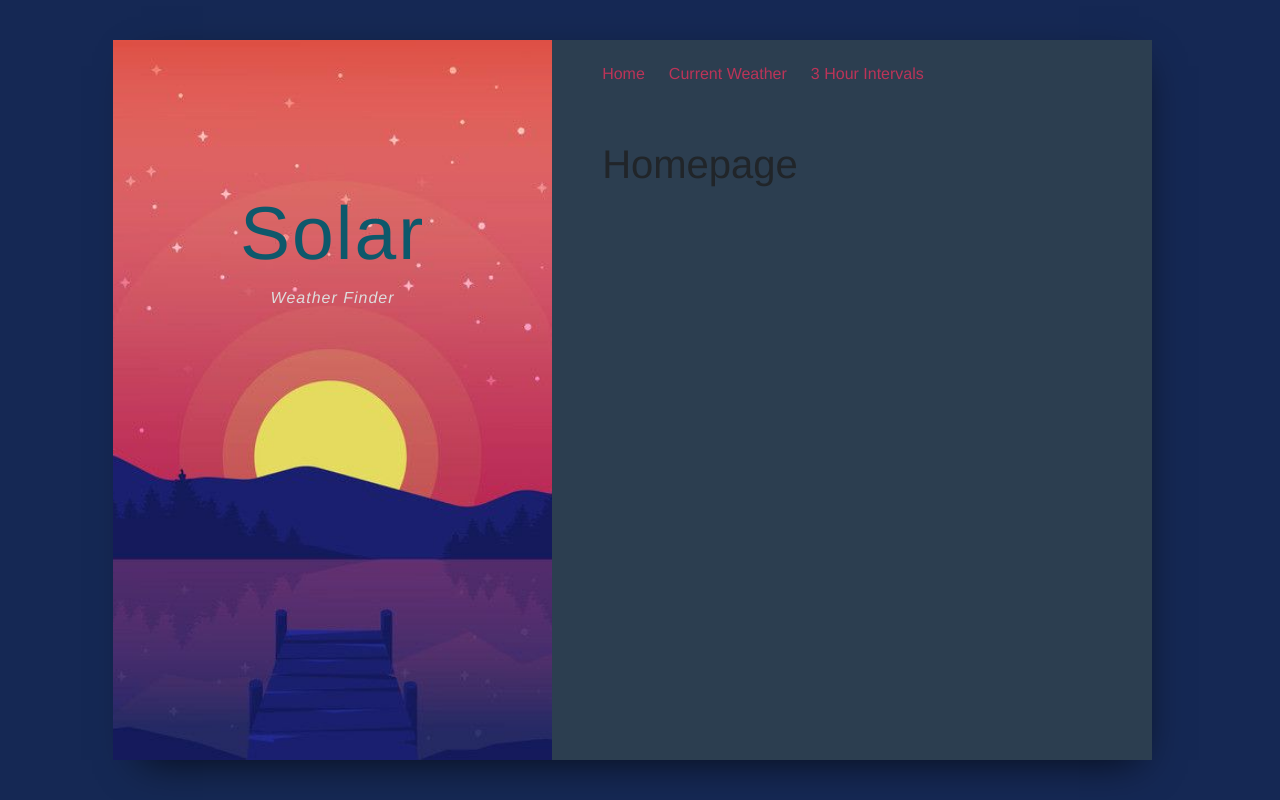
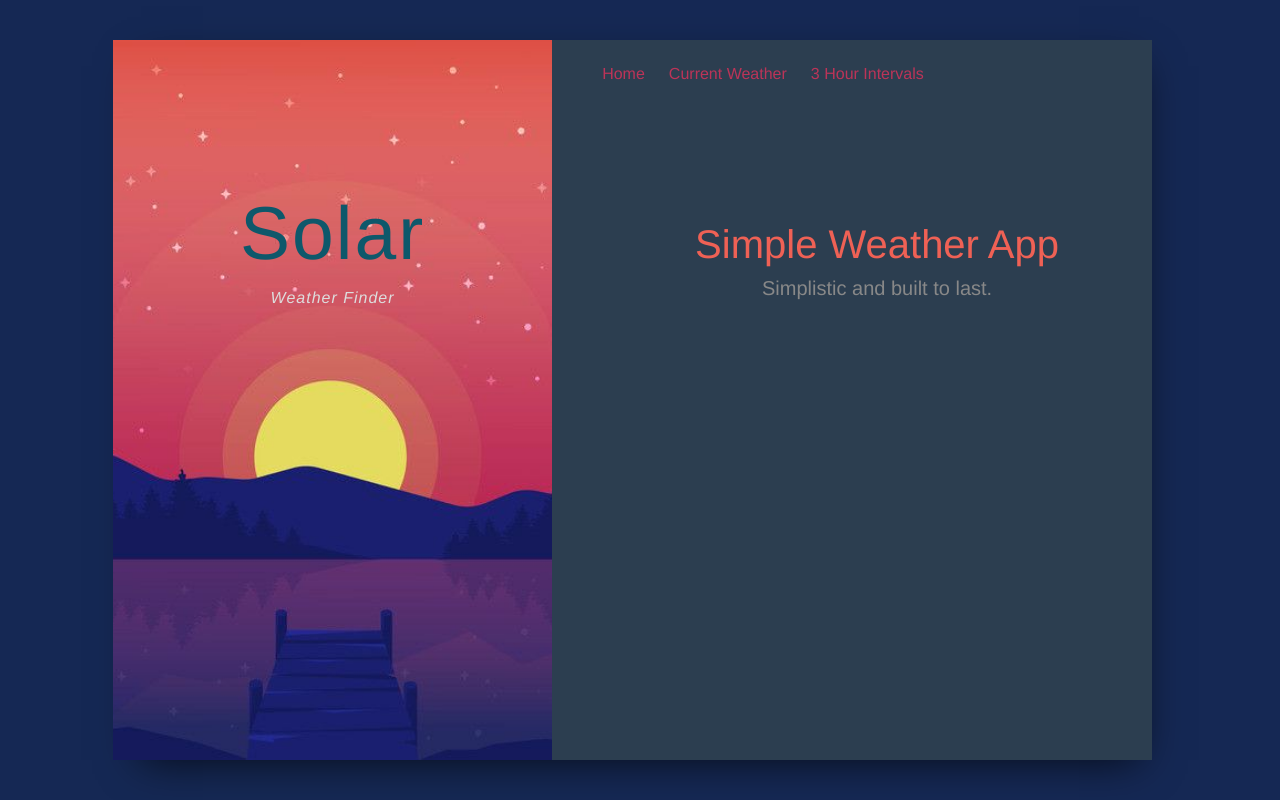
Before and after one commit to kjgamis/weather-app, a React (Create React App) app: page / in a window 1280 px wide. Built offline with nearby package versions, Linux system fonts and the light colour scheme.

Commit message:
modify home page

```diff
--- a/src/App.css
+++ b/src/App.css
@@ -61,6 +61,21 @@ nav a {
   color: #BC3458;
   padding-right: 1.5em;
 }
+
+/* welcome/home page */
+.welcome {
+  margin-top: 5em;
+  text-align: center;
+}
+.welcome h1,h2,h3,h4,h5 {
+  color: #EF6155;
+  font-weight: lighter;
+}
+
+.welcome h5 {
+  color: #888;
+}
+
 
 .weather-info {
   width: 100%;
--- a/src/components/Home.js
+++ b/src/components/Home.js
@@ -1,8 +1,9 @@
 import React from 'react';
 
 const Home = props => (
-  <div>
-    <h1>Homepage</h1>
+  <div className='welcome'>
+    <h1>Simple Weather App</h1>
+    <h5>Simplistic and built to last.</h5>
   </div>
 )
 
```
